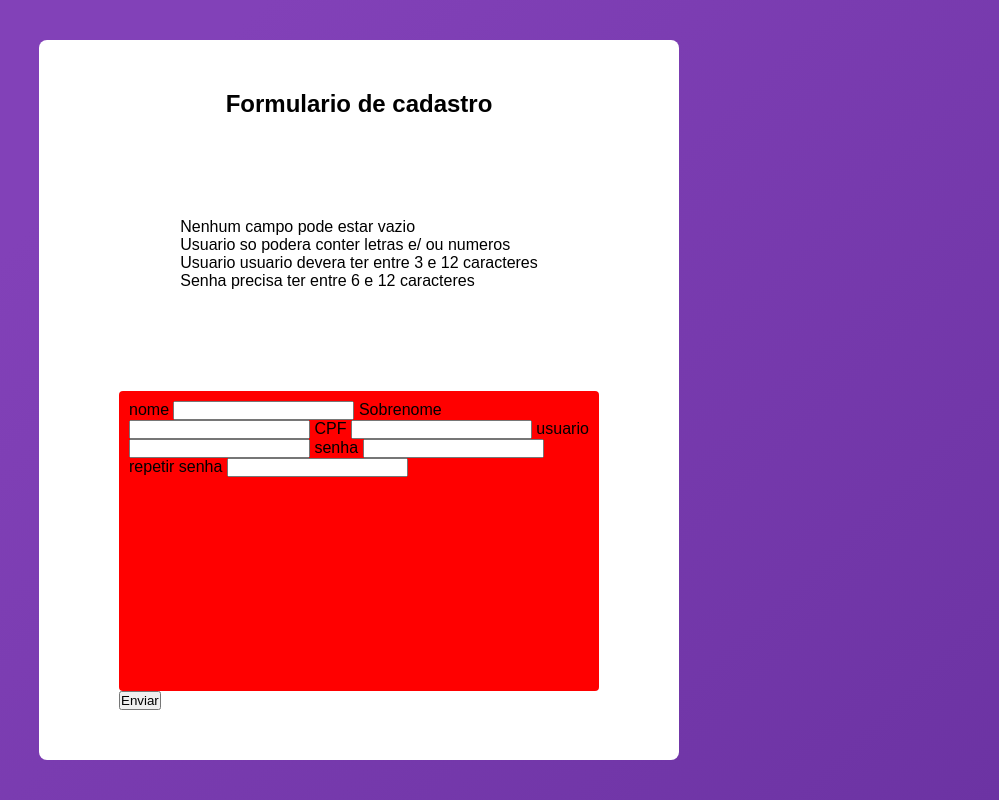
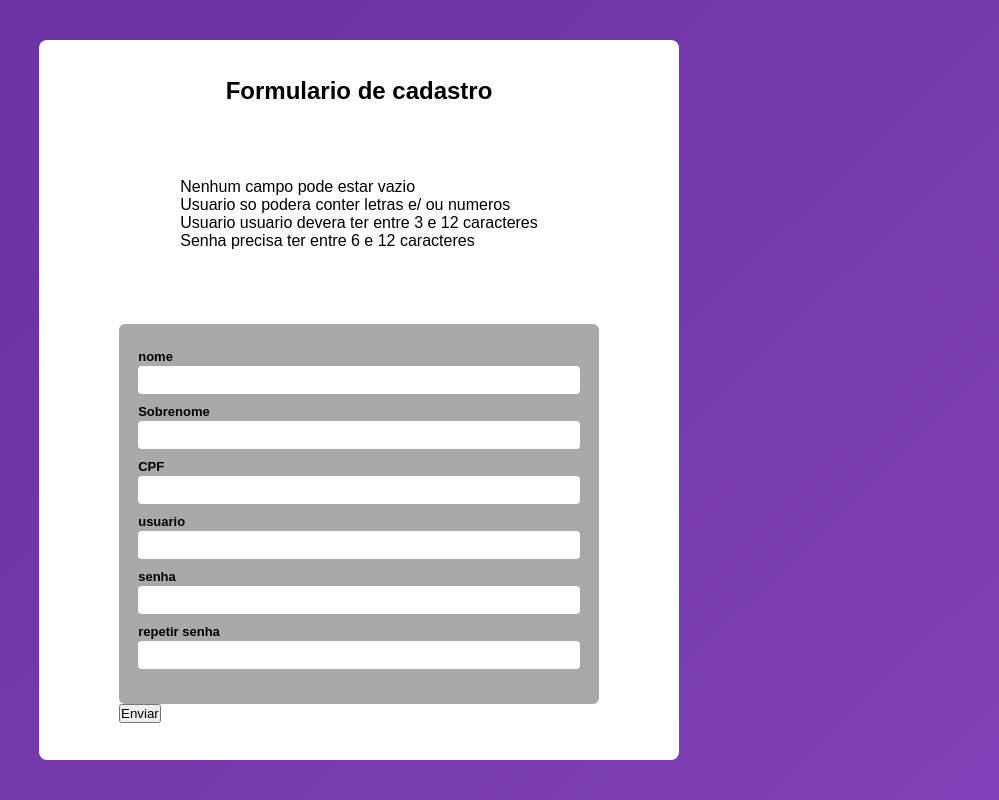
Before and after one commit to Luc4sGomes/ProjectForm, a plain HTML site: page index.html in a window 1280 px wide. Shown: the whole page, without its empty margins (281-1280 px from the left). Drawn offline with Linux system fonts and the light colour scheme.

Commit message:
added changes in inputs and changes in container

```diff
--- a/assets/css/Global.css
+++ b/assets/css/Global.css
@@ -1,7 +1,8 @@
 :root {
-  --light-purple: #6c33a3;
-  --dark-purple: #8241b8;
+  --dark-purple: #6c33a3;
+  --light-purple: #8241b8;
   --white-smoke: #ffffffff;
+  --dark-gray: #A9A9A9;
 }
 
 * {
@@ -43,10 +44,39 @@ li{
 }
 
 form fieldset{
-    background-color: red;
-    height: 300px;
+    background-color: var(--dark-gray);
+    height: 380px;
     width: 480px;
     border: none;
+    border-radius: 6px;
+    padding: 10px;
+    display: flex;
+    align-items: center;
+    justify-content: center;
+    flex-flow: column wrap;
+}
+
+form fieldset input,label{
+    width: 96%;
+    display: block;
+}
+
+form fieldset label{
+    font-weight: bold;
+    font-size: small;
+    margin-bottom: 2px;
+}
+
+input{
+    margin-bottom: 10px;
+    border: none;
+    outline: none;
+    padding: 6px;
     border-radius: 4px;
-    padding: 10px;
+    transition: 200ms all ease-in-out;
+    font-size: 14px;
 }
+
+input:focus{
+    background-color: var(--light-purple);
+}
```
